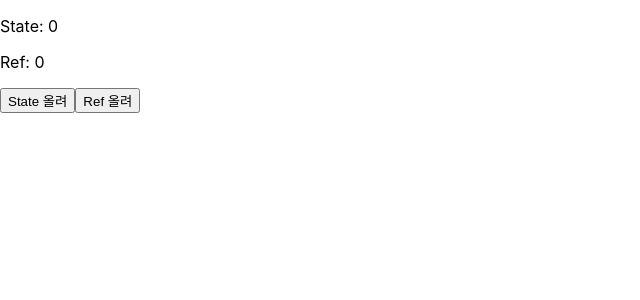
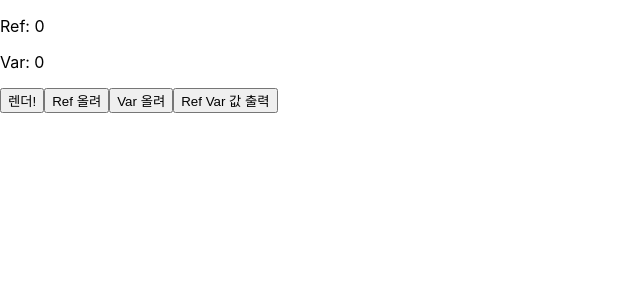
Before and after one commit to YoonCode/react-hook, a React (Create React App) app: page / in a window 1280 px wide. Shown: the top 300 px of the page, without its empty margins (0-640 px from the left). Built offline with nearby package versions, Linux system fonts and the light colour scheme.

Commit message:
understand difference between useRef and value

```diff
--- a/src/App.js
+++ b/src/App.js
@@ -1,27 +1,36 @@
 import React, { useState, useRef } from 'react'
 
 const App = () => {
-  const [count, setCount] = useState(0)
-  const countRef = useRef(0)
+  const [renderer, setRenderer] = useState(0)
+  const countRef = useRef(0) // 생애주기 동안 유지
+  let countVar = 0 // 렌더링 할 때마다 초기화
 
-  console.log('랜더링...')
-  // console.log(countRef) // countRef.current
-
-  const increaseCountState = () => {
-    setCount(count + 1)
+  const doRendering = () => {
+    setRenderer(renderer + 1)
   }
 
-  const increaseCountRef = () => {
-    countRef.current = countRef.current + 1
-    console.log('Ref: ', countRef.current)
+  const increaseRef = () => {
+    countRef.current += 1
+    console.log('ref: ', countRef.current)
+  }
+
+  const increaseVar = () => {
+    countVar += 1
+    console.log('var: ', countVar)
+  }
+
+  const printResults = () => {
+    console.log(`ref: ${countRef.current}, var: ${countVar}`)
   }
 
   return (
     <>
-      <p>State: {count}</p>
       <p>Ref: {countRef.current}</p>
-      <button onClick={increaseCountState}>State 올려</button>
-      <button onClick={increaseCountRef}>Ref 올려</button>
+      <p>Var: {countVar}</p>
+      <button onClick={doRendering}>렌더!</button>
+      <button onClick={increaseRef}>Ref 올려</button>
+      <button onClick={increaseVar}>Var 올려</button>
+      <button onClick={printResults}>Ref Var 값 출력</button>
     </>
   )
 }
```
